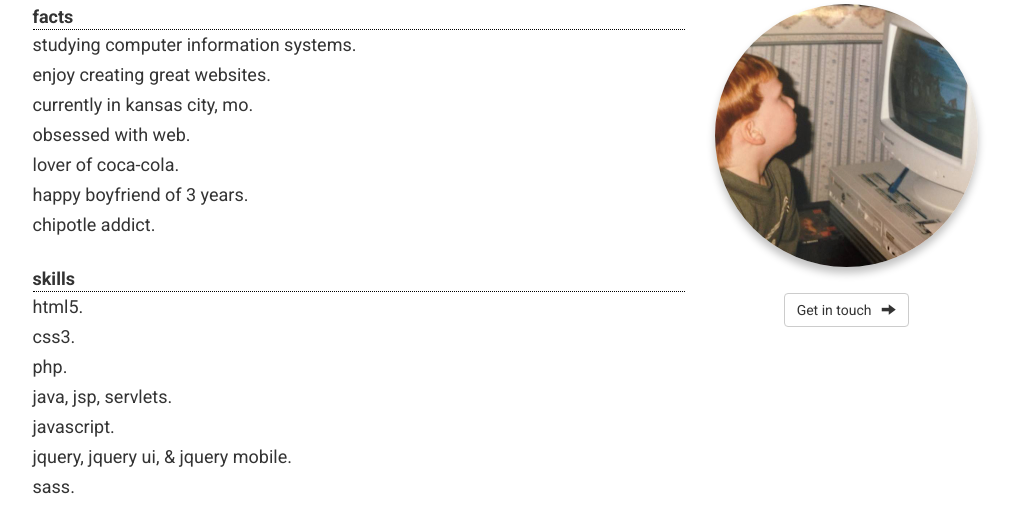
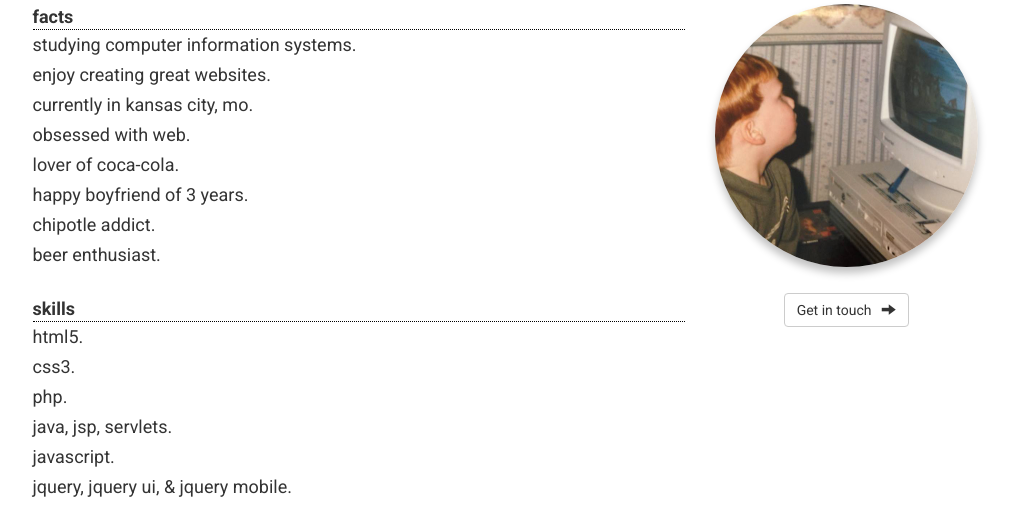
Before and after one commit to nathanfrancy/portfolio-old, a PHP site: page /about.php in a window 1280 px wide. Shown: the part 236-741 px from the top of the page, without its empty margins (135-1147 px from the left). Run offline with PHP 8.4, Linux system fonts and the light colour scheme; some web fonts are replaced.

Commit message:
Adding beer enthusiast to about me section

```diff
--- a/about.php
+++ b/about.php
@@ -17,7 +17,8 @@
                                     <span id="6">obsessed with web.</span>&nbsp;<br />
                                     <span id="7">lover of coca-cola.</span>&nbsp;<br />
                                     <span id="8">happy boyfriend of 3 years.</span>&nbsp;<br />
-                                    <span id="9">chipotle addict.</span>
+                                    <span id="9">chipotle addict.</span>&nbsp;<br />
+                                    <span id="40">beer enthusiast.</span>
                                 </div>
                             </div>
                         </div>
```
Also changed, not shown: img/about/40.png (added).
